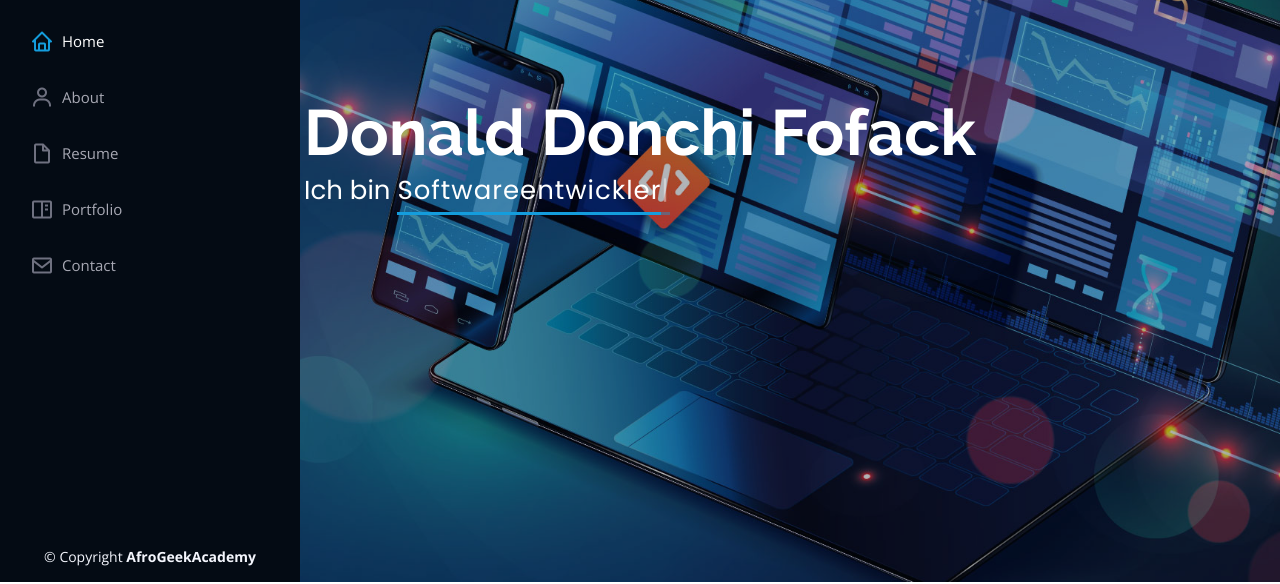
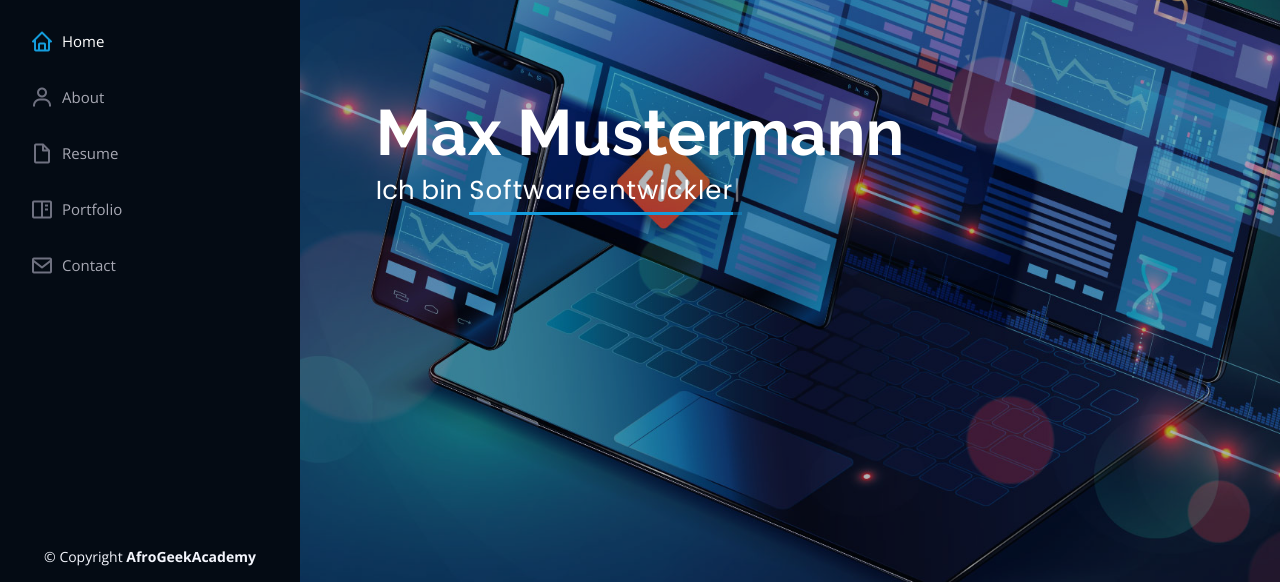
Before and after one commit to Tekarl2019/cv_online_template, a plain HTML site: page index.html in a window 1280 px wide. Shown: the part 218-802 px from the top of the page. Drawn offline with nearby package versions, Linux system fonts and the light colour scheme.

Commit message:
#2 name changed

```diff
--- a/index.html
+++ b/index.html
@@ -70,7 +70,7 @@
   <!-- ======= Hero Section ======= -->
   <section id="hero" class="d-flex flex-column justify-content-center align-items-center">
     <div class="hero-container" data-aos="fade-in">
-      <h1>Donald Donchi Fofack</h1>
+      <h1>Max Mustermann</h1>
       <p>Ich bin <span class="typed" data-typed-items="Informatiker, Softwareentwickler"></span></p>
     </div>
   </section><!-- End Hero -->
```
